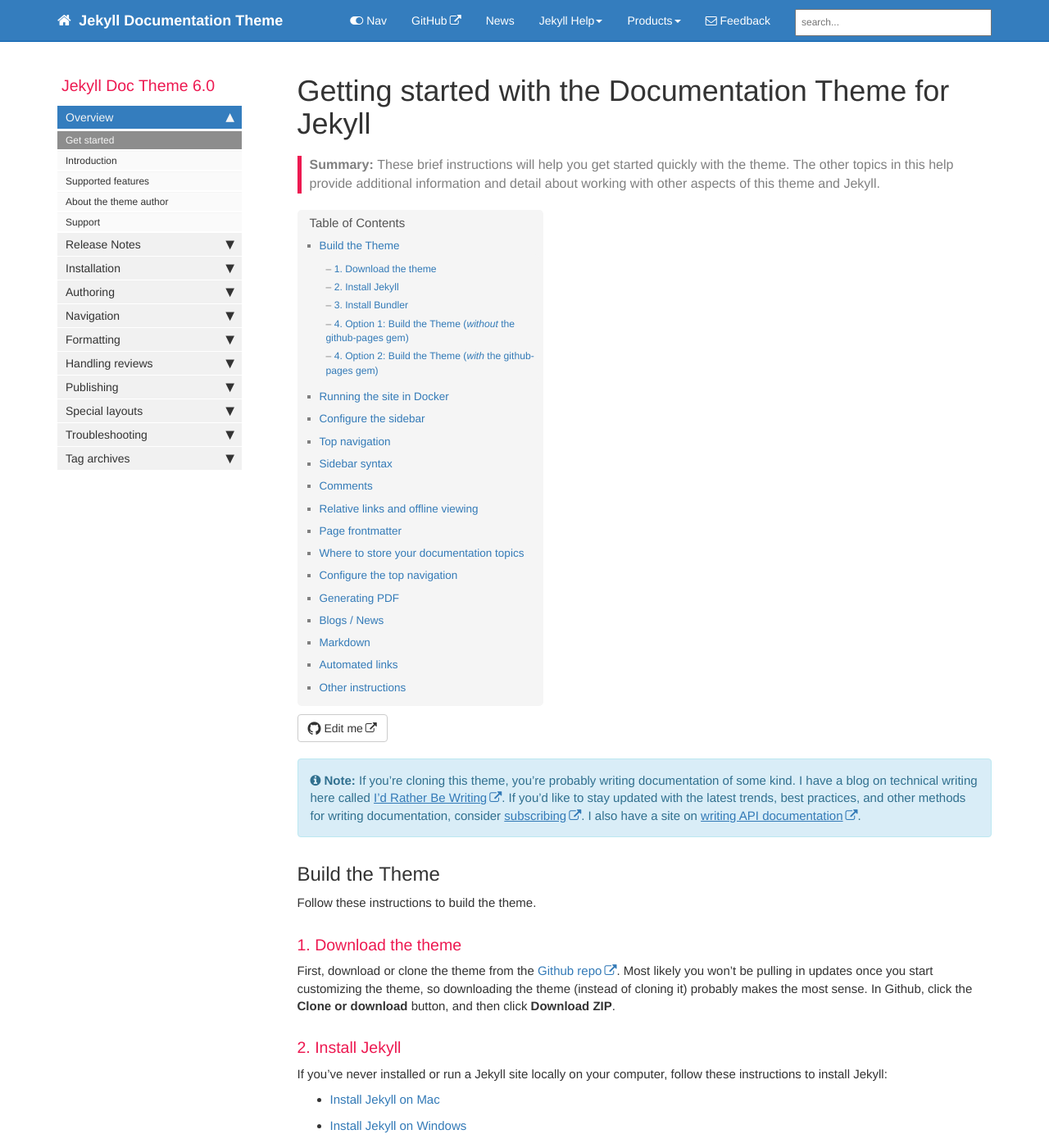
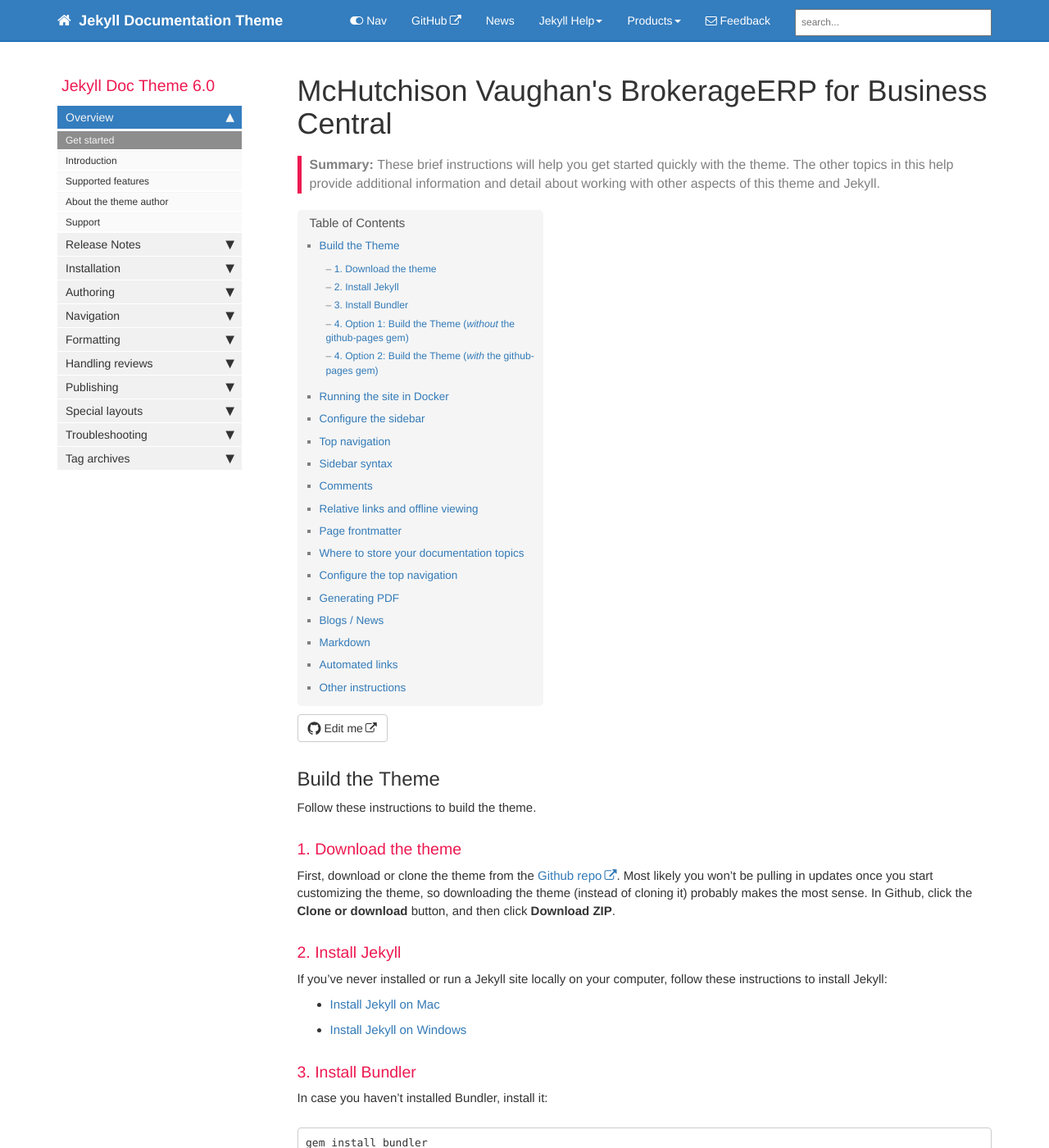
Before and after one commit to Dummen-NA/dummen-na.github.io, a Jekyll site: the page built from index.md, in a window 1280 px wide and 1400 px high. Shown: the whole window at 82% size. Built offline with Jekyll 4.4.1, drawn with Linux system fonts in a browser that asks for light colours; comment, search, counter and statistics services are not loaded.

```diff
--- a/index.md
+++ b/index.md
@@ -1,13 +1,11 @@
 ---
-title: "Getting started with the Documentation Theme for Jekyll"
-keywords: sample homepage
+title: "McHutchison Vaughan's BrokerageERP for Business Central"
+keywords: business central
 tags: [getting_started]
 sidebar: mydoc_sidebar
 permalink: index.html
 summary: These brief instructions will help you get started quickly with the theme. The other topics in this help provide additional information and detail about working with other aspects of this theme and Jekyll.
 ---
-
-{% include note.html content="If you're cloning this theme, you're probably writing documentation of some kind. I have a blog on technical writing here called <a alt='technical writing blog' href='http://idratherbewriting.com'>I'd Rather Be Writing</a>. If you'd like to stay updated with the latest trends, best practices, and other methods for writing documentation, consider <a href='https://tinyletter.com/tomjoht'>subscribing</a>. I also have a site on <a href='http://idratherbewriting.com/learnapidoc'>writing API documentation</a>." %}
 
 ## Build the Theme
 
```
Also changed, not shown: pages/mydoc/mydoc_supported_features.md (+1 -1 lines).
